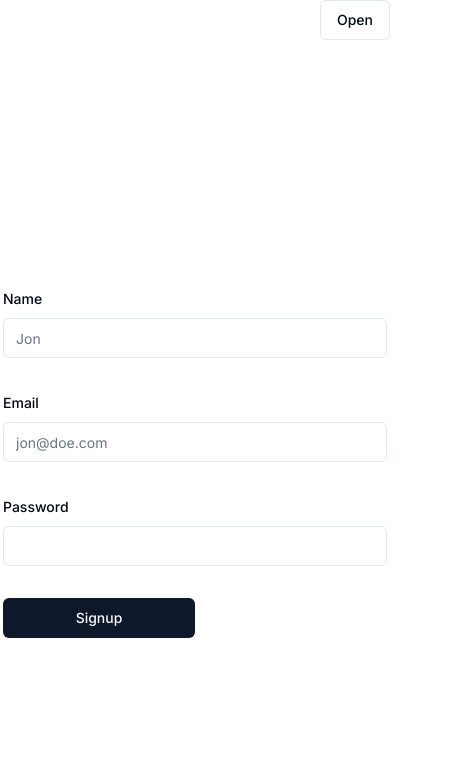
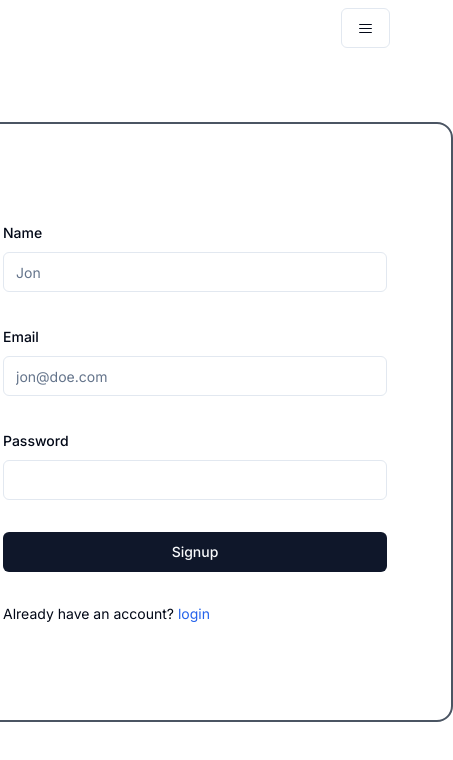
Before and after one commit to powrhouseofthecell/mentor, a Next.js app in the folder mentor-fe/: page /signup in a window 390 px wide. Shown: the top 760 px of the page, 453 px wide, since content can reach past the window. Built offline with nearby package versions, Linux system fonts and the light colour scheme.

Commit message:
chore: fix password input, hamburger and auth pages

```diff
--- a/mentor-fe/src/app/(auth)/login/page.tsx
+++ b/mentor-fe/src/app/(auth)/login/page.tsx
@@ -13,6 +13,7 @@ import axios from 'axios';
 import { useRouter } from 'next/navigation';
 import { useToast } from '@/components/ui/use-toast';
 import { CheckCircledIcon } from '@radix-ui/react-icons';
+import Link from 'next/link';
 
 const formSchema = z.object({
   // name: z.string().min(2, {
@@ -36,6 +37,7 @@ export default function ProfileForm() {
     // Do something with the form values.
     // ✅ This will be type-safe and validated.
     const url = `${BASE_URL}/auth/login`;
+    try {
       const response = await axios({
         method: 'POST',
         url,
@@ -49,11 +51,14 @@ export default function ProfileForm() {
         localStorage.setItem('isLoggedIn', 'true');
         localStorage.setItem('user_id', response.data._id);
         router.push('/events');
-    } else {
+      }
+    } catch (error: any) {
+      console.log(error);
       toast({
         variant: 'destructive',
         title: 'Uh oh! Something went wrong.',
-        description: `${response.data.message}`,
+        // description: `${response.data.message}`,
+        description: `${error.response.data.message}`, //
       });
     }
   }
@@ -61,7 +66,9 @@ export default function ProfileForm() {
   return (
     <Form {...form}>
       <div className='form_container flex items-center justify-center h-lvh'>
-        <form onSubmit={form.handleSubmit(onSubmit)} className='space-y-8'>
+        <form
+          onSubmit={form.handleSubmit(onSubmit)}
+          className='px-16 py-24 border-solid border-2 border-gray-600 rounded-2xl space-y-8'>
           {/*  */}
           <FormField
             control={form.control}
@@ -84,15 +91,23 @@ export default function ProfileForm() {
               <FormItem className='w-96'>
                 <FormLabel>Password</FormLabel>
                 <FormControl>
-                  <Input placeholder='' {...field} />
+                  <Input type='password' placeholder='' {...field} />
                 </FormControl>
                 <FormMessage />
               </FormItem>
             )}
           />
-          <Button className='w-48' type='submit'>
+          <Button className='w-full' type='submit'>
             Login
           </Button>
+
+          <p className='text-sm'>
+            Are you new here?
+            <Link href={'/signup'}>
+              {' '}
+              <span className='text-blue-600'>signup</span>
+            </Link>
+          </p>
         </form>
       </div>
     </Form>
--- a/mentor-fe/src/app/(auth)/signup/page.tsx
+++ b/mentor-fe/src/app/(auth)/signup/page.tsx
@@ -13,6 +13,7 @@ import axios from 'axios';
 import { useRouter } from 'next/navigation';
 import { useToast } from '@/components/ui/use-toast';
 import { CheckCircledIcon } from '@radix-ui/react-icons';
+import Link from 'next/link';
 
 const formSchema = z.object({
   name: z.string().min(2, {
@@ -76,7 +77,9 @@ export default function ProfileForm() {
   return (
     <Form {...form}>
       <div className='form_container flex items-center justify-center h-lvh'>
-        <form onSubmit={form.handleSubmit(onSubmit)} className='space-y-8'>
+        <form
+          onSubmit={form.handleSubmit(onSubmit)}
+          className='px-16 py-24 border-solid border-2 border-gray-600 rounded-2xl space-y-8'>
           <FormField
             control={form.control}
             name='name'
@@ -112,15 +115,23 @@ export default function ProfileForm() {
               <FormItem className='w-96'>
                 <FormLabel>Password</FormLabel>
                 <FormControl>
-                  <Input placeholder='' {...field} />
+                  <Input type='password' placeholder='' {...field} />
                 </FormControl>
                 <FormMessage />
               </FormItem>
             )}
           />
-          <Button className='w-48' type='submit'>
+          <Button className='w-full' type='submit'>
             Signup
           </Button>
+
+          <p className='text-sm'>
+            Already have an account?
+            <Link href={'/login'}>
+              {' '}
+              <span className='text-blue-600'>login</span>
+            </Link>
+          </p>
         </form>
       </div>
     </Form>
--- a/mentor-fe/src/app/layout.tsx
+++ b/mentor-fe/src/app/layout.tsx
@@ -20,7 +20,7 @@ export default function RootLayout({
     <html lang='en'>
       <body className={inter.className}>
         <ThemeProvider attribute='class' defaultTheme='system' enableSystem disableTransitionOnChange>
-          <div className='flex justify-end'>
+          <div className='py-2 absolute right-0'>
             <DropdownMenuDemo />
           </div>
           {children}
--- a/mentor-fe/src/components/menu-dropdown.tsx
+++ b/mentor-fe/src/components/menu-dropdown.tsx
@@ -5,13 +5,7 @@ import {
   DropdownMenuContent,
   DropdownMenuGroup,
   DropdownMenuItem,
-  DropdownMenuLabel,
-  DropdownMenuPortal,
   DropdownMenuSeparator,
-  DropdownMenuShortcut,
-  DropdownMenuSub,
-  DropdownMenuSubContent,
-  DropdownMenuSubTrigger,
   DropdownMenuTrigger,
 } from '@/components/ui/dropdown-menu';
 import axios from 'axios';
@@ -19,10 +13,12 @@ import { BASE_URL } from '../../config';
 import { useToast } from '@/components/ui/use-toast';
 import { useRouter } from 'next/navigation';
 import { ModeToggle } from '@/components/theme-switch';
+import { HamburgerMenuIcon } from '@radix-ui/react-icons';
 
 export function DropdownMenuDemo() {
   const router = useRouter();
   const { toast } = useToast();
+
   async function handle_logout() {
     const url = `${BASE_URL}/auth/logout`;
     const response = await axios({
@@ -44,10 +40,13 @@ export function DropdownMenuDemo() {
       });
     }
   }
+
   return (
     <DropdownMenu>
       <DropdownMenuTrigger asChild>
-        <Button variant='outline'>Open</Button>
+        <Button variant='outline'>
+          <HamburgerMenuIcon />
+        </Button>
       </DropdownMenuTrigger>
       <DropdownMenuContent className='w-56'>
         <span>
```
Lines whose indentation alone changed are shown as unchanged.
